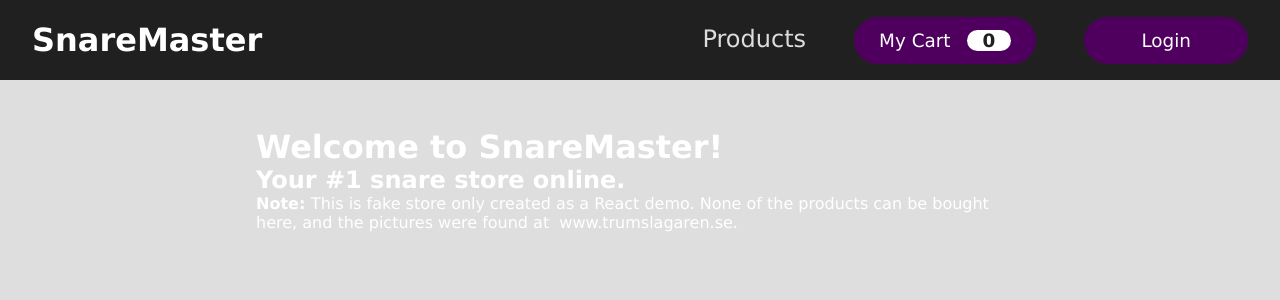
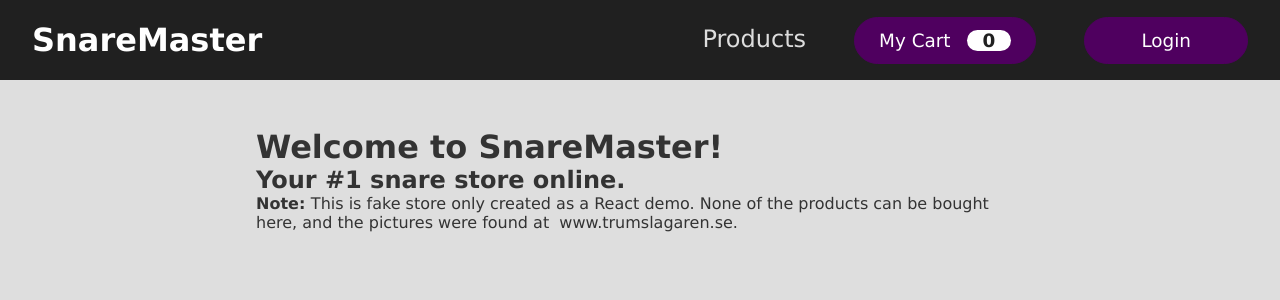
Before and after one commit to mangelito74/snaremaster-react-demo, a React (Create React App) app: page / in a window 1280 px wide. Shown: the top 300 px of the page. Built offline with nearby package versions, Linux system fonts and the light colour scheme.

Commit message:
Changed text color on HomePage

```diff
--- a/src/pages/HomePage.module.css
+++ b/src/pages/HomePage.module.css
@@ -1,3 +1,3 @@
 .home {
-  color: white;
+  color: #333;
 }
```
